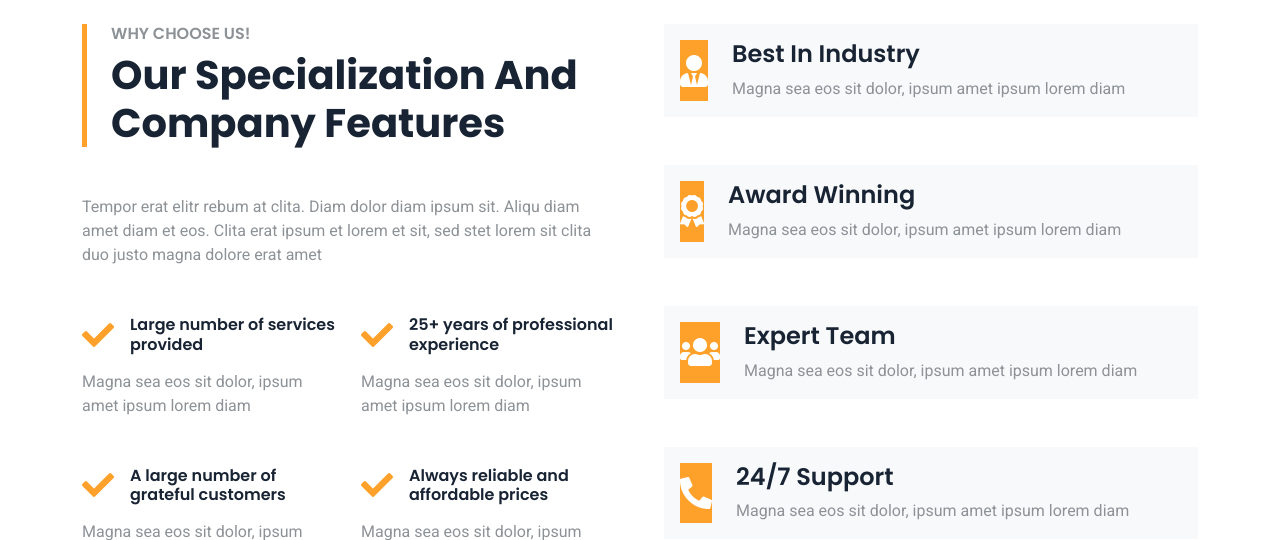
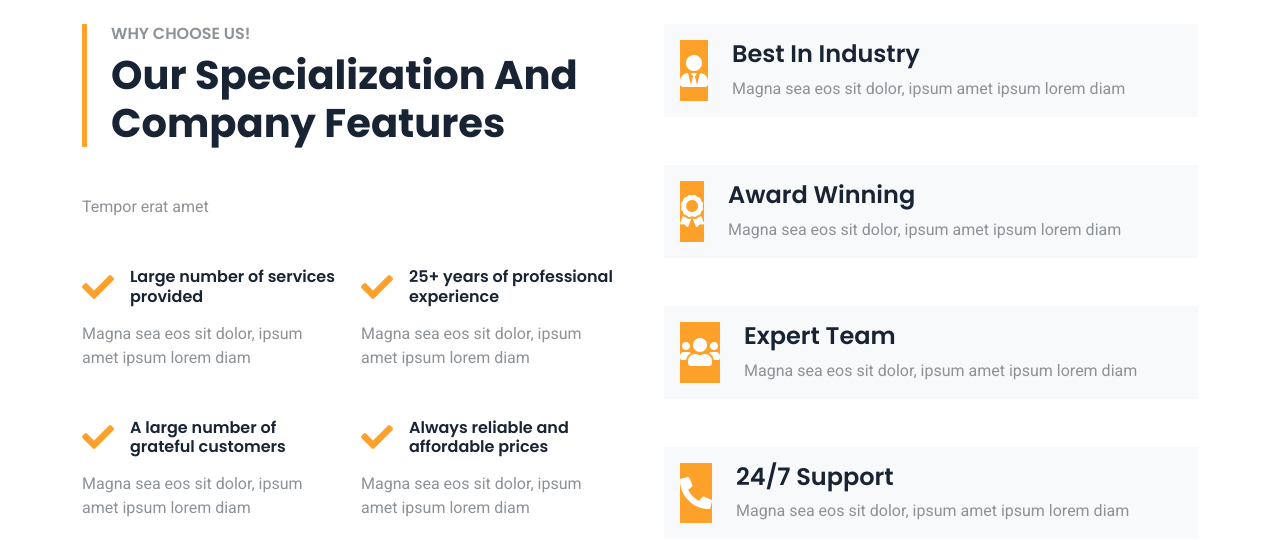
Before and after one commit to SafaPHaneefa/Home-service-Management, a Django app: page /feature in a window 1280 px wide. Shown: the part 489-1029 px from the top of the page. Run offline with Django 4.2, Linux system fonts and the light colour scheme; some libraries are stand-ins or nearby versions.

Commit message:
HomeStar1

```diff
--- a/HomeServices/templates/feature.html
+++ b/HomeServices/templates/feature.html
@@ -125,7 +125,7 @@
                         <h6 class="text-body text-uppercase mb-2">Why Choose Us!</h6>
                         <h1 class="display-6 mb-0">Our Specialization And Company Features</h1>
                     </div>
-                    <p class="mb-5">Tempor erat elitr rebum at clita. Diam dolor diam ipsum sit. Aliqu diam amet diam et eos. Clita erat ipsum et lorem et sit, sed stet lorem sit clita duo justo magna dolore erat amet</p>
+                    <p class="mb-5">Tempor erat amet</p>
                     <div class="row gy-5 gx-4">
                         <div class="col-sm-6 wow fadeIn" data-wow-delay="0.1s">
                             <div class="d-flex align-items-center mb-3">
```
